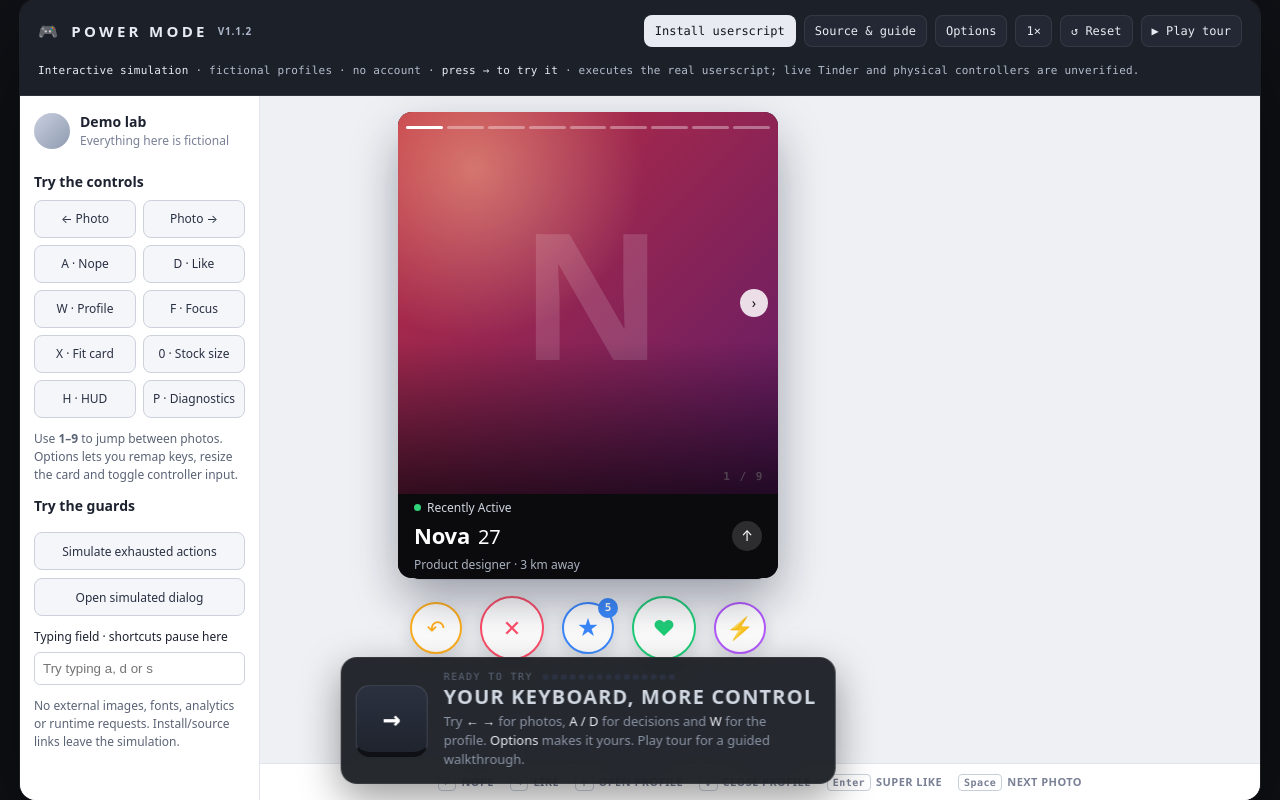
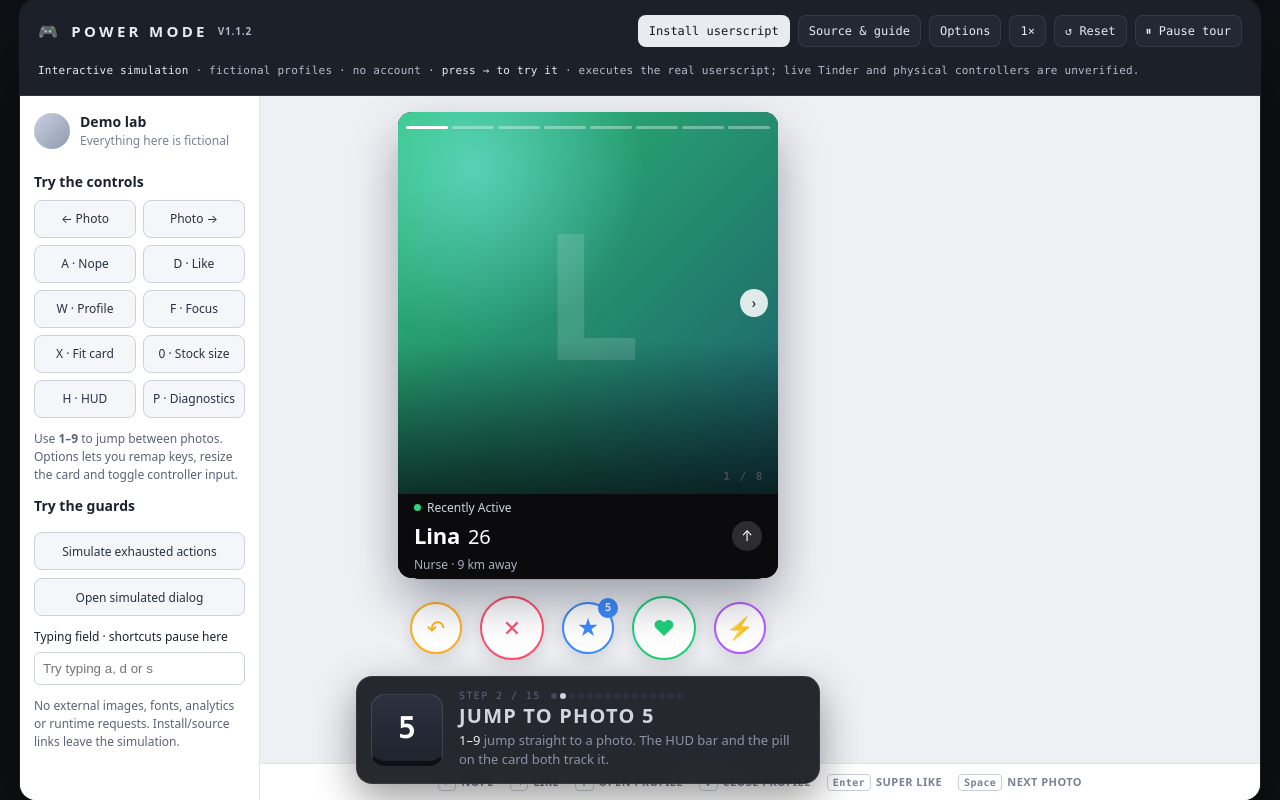
Before and after one commit to Ademord/tinder-power-mode, a website: page demo/src.html in a window 1280 px wide. Drawn offline with Linux system fonts and the light colour scheme.

Commit message:
Start the Tinder demo tour automatically on entry

```diff
--- a/demo/src.html
+++ b/demo/src.html
@@ -219,7 +219,7 @@
   <div class="txt">
     <div class="step"><span id="stepno">TOUR</span><span class="dots" id="dots"></span></div>
     <div class="ttl" id="ttl">Your keyboard, more control</div>
-    <p id="txt">Try <b>← →</b> for photos, <b>A / D</b> for decisions and <b>W</b> for the profile. <b>Options</b> makes it yours. Play tour for a guided walkthrough.</p>
+    <p id="txt">Try <b>← →</b> for photos, <b>A / D</b> for decisions and <b>W</b> for the profile. <b>Options</b> makes it yours. The guided tour starts automatically; pause it to try the controls yourself.</p>
   </div>
 </div>
 
@@ -457,6 +457,7 @@
   document.querySelectorAll('#show-modal, [data-scenario="modal"]').forEach(b => b.addEventListener('click', () => { pause(); closeMobileLab(); $('#demo-modal').hidden = false; $('#close-modal').focus(); }));
   $('#close-modal').addEventListener('click', () => { $('#demo-modal').hidden = true; (innerWidth <= 900 ? $('#lab-toggle') : $('#show-modal')).focus(); });
   $('#stage').addEventListener('pointerdown', () => pause('You clicked in — the tour is paused. ▶ resumes it.'), true);
-  stepno.textContent = 'ready to try';
+  stepno.textContent = 'starting tour';
+  play();
 })();
 </script>
```
Also changed, not shown: docs/index.html (+3 -2 lines), test/contracts.test.js (+30 -1 lines), README.md.
